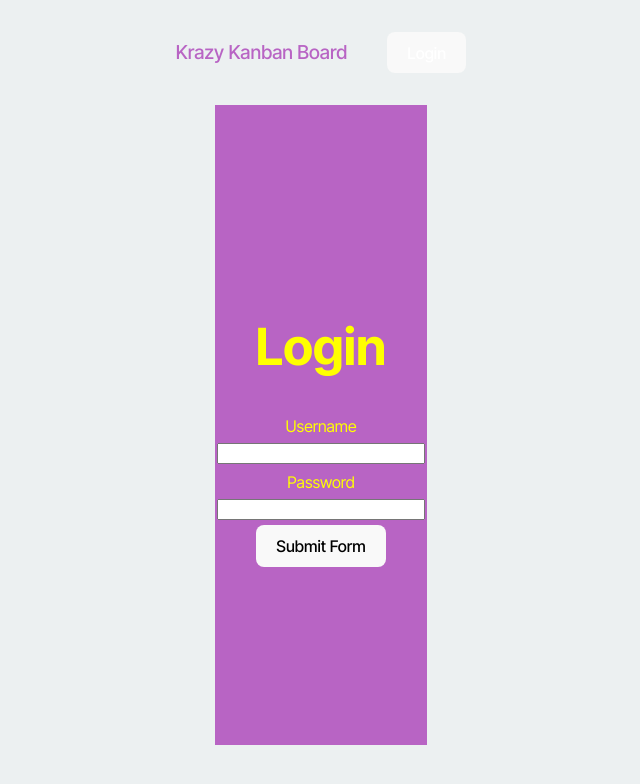
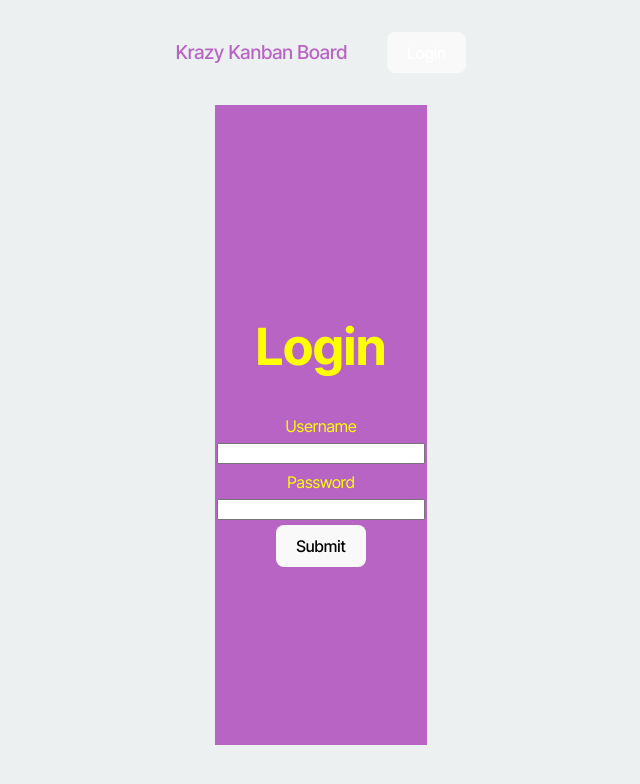
Before and after one commit to PhilipMcF/Kanban-Board, a React (Vite) app in the folder client/: page /login in a window 1280 px wide. Shown: the top 784 px of the page, without its empty margins (319-959 px from the left). Built offline with nearby package versions, Linux system fonts and the light colour scheme.

Commit message:
edited submit form button to just say submit

```diff
--- a/client/src/pages/Login.tsx
+++ b/client/src/pages/Login.tsx
@@ -45,7 +45,7 @@
           value={loginData.password || ''}
           onChange={handleChange}
         />
-        <button type='submit'>Submit Form</button>
+        <button type='submit'>Submit</button>
       </form>
     </div>
 
```
